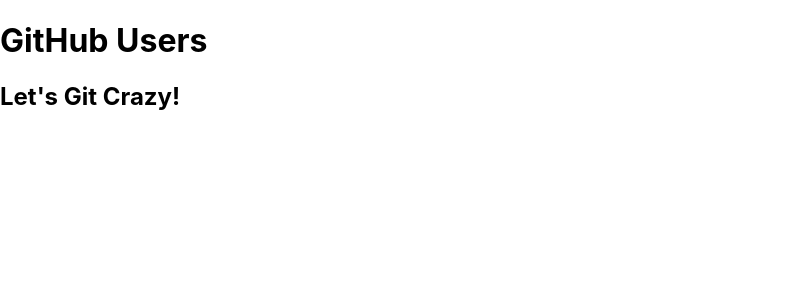
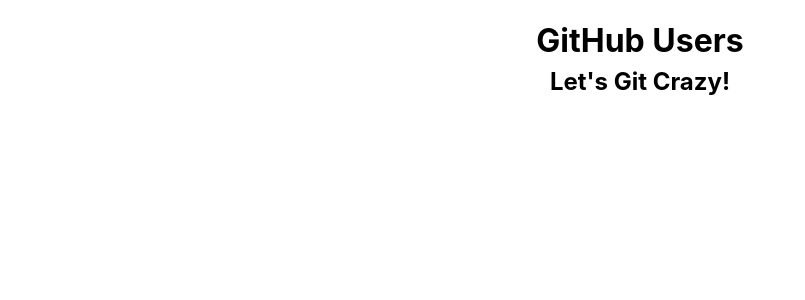
Before and after one commit to Kat2bk/NewReact-Github, a React (Create React App) app in the folder github-app/: page / in a window 1280 px wide. Shown: the top 300 px of the page, without its empty margins (0-805 px from the left). Built offline with nearby package versions, Linux system fonts and the light colour scheme; no server answers.

Commit message:
set up functional component for UserCard.js

```diff
--- a/github-app/src/App.css
+++ b/github-app/src/App.css
@@ -1,3 +1,7 @@
-.App {
+.App-container {
   text-align: center;
 }
+
+.App-container h2 {
+  margin-top: -15px;
+}
--- a/github-app/src/App.js
+++ b/github-app/src/App.js
@@ -1,22 +1,24 @@
 import React from 'react';
 import './App.css';
 import axios from "axios";
+import UserCard from "./components/UserCard";
 
 class App extends React.Component {
   constructor() {
     super();
     this.state = {
-      data: []
+      user: []
     }
   }
 
   componentDidMount() {
     axios.get("https://api.github.com/users/Kat2bk")
     .then(response => {
-      console.log("This is the data", response)
+      console.log("This is the data", response.data)
+      this.setState({ user: response.data})
     })
     .catch(error => {
-      console.log("this is the error", error)
+      console.log("Unable to grab data", error)
     })
   }
 
@@ -26,6 +28,7 @@
       <div className="App-container">
       <h1>GitHub Users</h1>
       <h2>Let's Git Crazy!</h2>
+      <UserCard />
       </div>
     )
   }
--- a/github-app/src/components/UserCard.js
+++ b/github-app/src/components/UserCard.js
@@ -0,0 +1,10 @@
+import React from "react";
+
+const UserCard = () => {
+    return (
+        <div>
+        </div>
+    )
+}
+
+export default UserCard;
```
